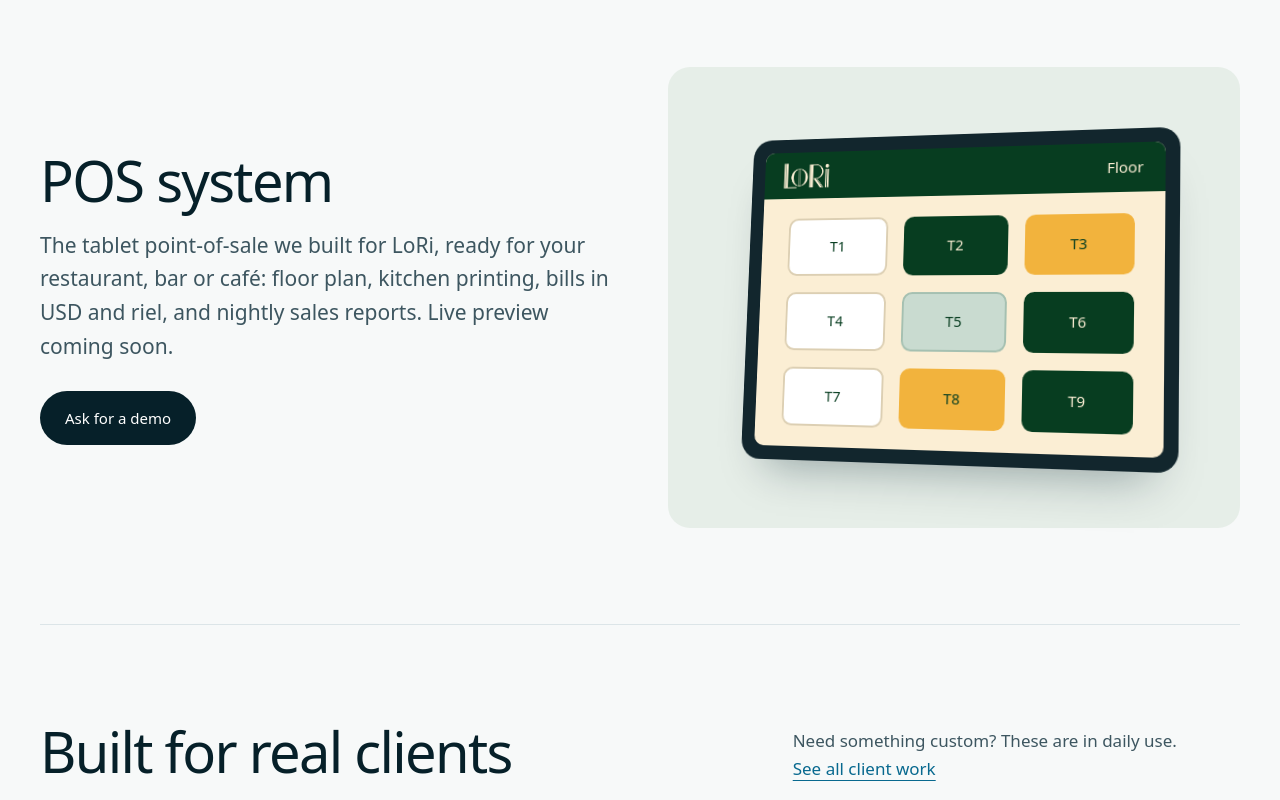
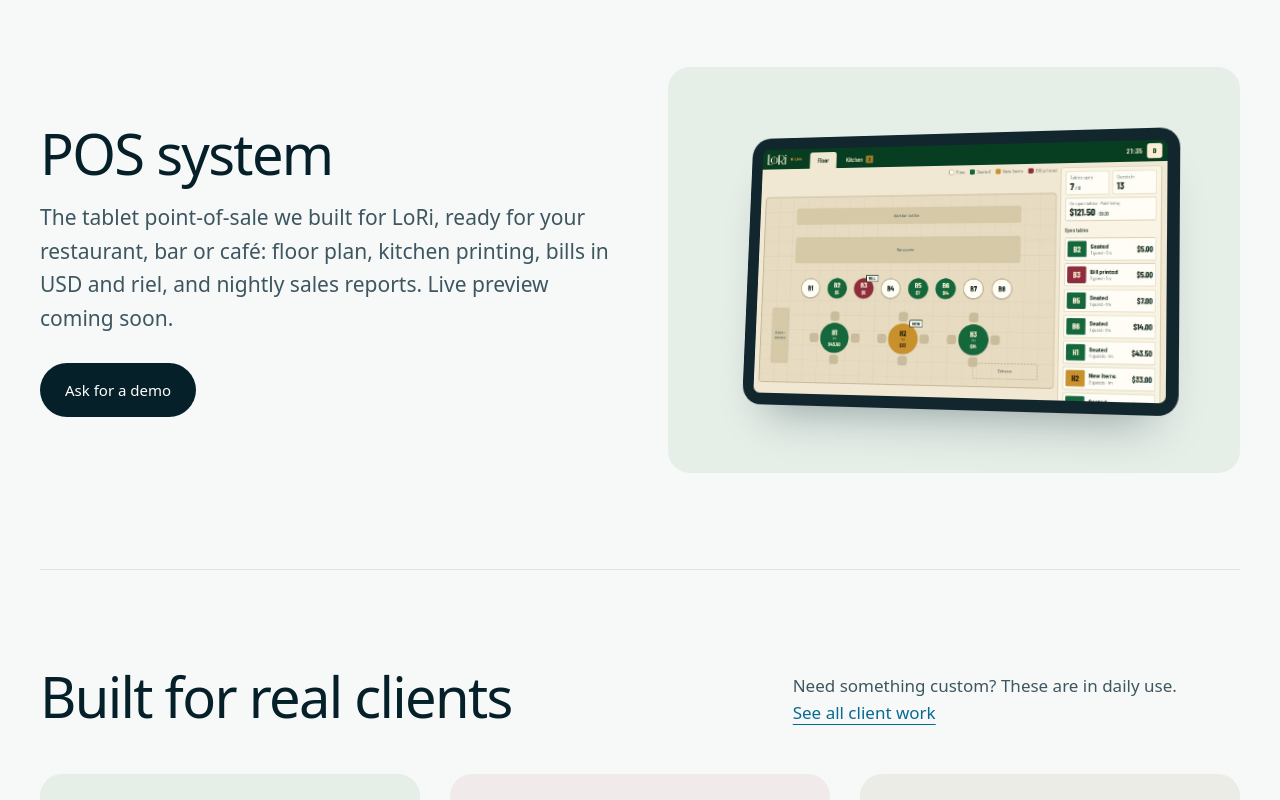
Before and after one commit to Pitou911/camboweb-showcase, a React (Vite) app: page / in a window 1280 px wide. Shown: the part 2960-3760 px from the top of the page. Built offline with nearby package versions, Linux system fonts and the light colour scheme; a web font is replaced by a local one.

Commit message:
Use real LoRi POS screens (floor plan, order) captured from the app with sample orders

```diff
--- a/src/components/Devices.jsx
+++ b/src/components/Devices.jsx
@@ -1,20 +1,11 @@
 // Device mock-ups that hold each project's real UI. Pure CSS, no images of devices.
 
-const TABLES = ['free', 'seated', 'new', 'free', 'billed', 'seated', 'free', 'new', 'seated']
-
-export function Tablet() {
+// LoRi's real floor plan, captured from the app with sample orders.
+export function Tablet({ src = '/img/lori-floor.jpg' }) {
   return (
     <div className="dev dev-tablet">
-      <div className="screen lori-screen">
-        <div className="lori-top">
-          <img src="/img/lori-wordmark.png" alt="" />
-          <span>Floor</span>
-        </div>
-        <div className="lori-grid">
-          {TABLES.map((s, i) => (
-            <span key={i} className={`tbl tbl-${s}`}>T{i + 1}</span>
-          ))}
-        </div>
+      <div className="screen">
+        <img src={src} alt="" />
       </div>
     </div>
   )
--- a/src/data/projects.js
+++ b/src/data/projects.js
@@ -15,6 +15,10 @@ export const projects = [
     cover: 'lori',
     accent: '#073D20',
     logo: '/img/lori-wordmark.png',
+    screens: [
+      ['/img/lori-floor.jpg', 'Floor plan: every table’s status and bill at a glance'],
+      ['/img/lori-order.jpg', 'Taking an order: menu by category, rounds sent to bar and kitchen'],
+    ],
     testimonial: null, // TODO: add client quote
     goal:
       'LoRi was a new bar-restaurant that needed an affordable way to take orders, get food tickets to a kitchen one floor up, and close out bills without paper notes or a costly subscription POS. The owner wanted a system the bartender could run from a single tablet, on hosting the owner pays for directly.',
--- a/src/index.css
+++ b/src/index.css
@@ -103,16 +103,9 @@ h1, h2, h3 { font-family: var(--display); font-weight: 400; line-height: 1.08; l
 .rise, .cover-dev, .pos-dev { container-type: inline-size; }
 .dev { position: relative; container-type: inline-size; box-shadow: 0 30px 44px -26px rgba(6, 32, 41, 0.38); }
 .screen { overflow: hidden; }
-.dev-tablet { aspect-ratio: 4 / 3; padding: 3.2cqw; border-radius: 4.5cqw; background: #12262d; }
-.dev-tablet .screen { height: 100%; border-radius: 2.4cqw; }
-.lori-screen { display: flex; flex-direction: column; background: #fbeed4; }
-.lori-top { display: flex; align-items: center; justify-content: space-between; padding: 0 5cqw; height: 16%; background: #073d20; color: #fbeed4; font-size: 3.6cqw; font-weight: 400; }
-.lori-top img { height: 55%; width: auto; }
-.lori-grid { flex: 1; display: grid; grid-template-columns: repeat(3, 1fr); gap: 4cqw; padding: 5cqw 7cqw; }
-.tbl { display: grid; place-items: center; border-radius: 2.5cqw; font-size: 3.6cqw; font-weight: 500; color: #073d20; background: #fff; border: 0.6cqw solid #dccfb3; }
-.tbl-seated { background: #073d20; color: #fbeed4; border-color: #073d20; }
-.tbl-new { background: #f2b33d; border-color: #f2b33d; }
-.tbl-billed { background: #c9dbd0; border-color: #a5c0b1; }
+.dev-tablet { aspect-ratio: 16 / 10; padding: 2.6cqw; border-radius: 4.5cqw; background: #12262d; }
+.dev-tablet .screen { height: 100%; border-radius: 1.6cqw; }
+.dev-tablet img, .dev-window img { width: 100%; height: 100%; object-fit: cover; object-position: top left; }
 .dev-window { border-radius: 2.6cqw; background: #fff; border: 1px solid var(--line); overflow: hidden; }
 .window-bar { display: flex; gap: 1.4cqw; padding: 1.8cqw 2.4cqw; background: #f1f5f6; border-bottom: 1px solid var(--line); }
 .window-bar i { width: 2cqw; height: 2cqw; border-radius: 50%; background: #cfd9dd; }
@@ -392,3 +385,9 @@ h1, h2, h3 { font-family: var(--display); font-weight: 400; line-height: 1.08; l
   .home-hero .page-hero-grid { grid-template-columns: minmax(0, 1fr); }
   .showcase { max-width: 560px; }
 }
+
+/* project page: real screens */
+.screens { display: grid; grid-template-columns: repeat(2, minmax(0, 1fr)); gap: 20px; }
+.screens figure { border-radius: var(--r-md); overflow: hidden; border: 1px solid var(--line); background: var(--raised); }
+.screens figcaption { padding: 12px 16px; font-size: 14px; color: var(--ink-2); border-top: 1px solid var(--line); }
+@media (max-width: 720px) { .screens { grid-template-columns: minmax(0, 1fr); } }
--- a/src/pages/Project.jsx
+++ b/src/pages/Project.jsx
@@ -51,6 +51,17 @@ export default function Project() {
         </ul>
       </section>
 
+      {p.screens && (
+        <section className="wrap row">
+          <h2>Real screens</h2>
+          <div className="screens">
+            {p.screens.map(([src, cap]) => (
+              <figure key={src}><img src={src} alt={cap} loading="lazy" /><figcaption>{cap}</figcaption></figure>
+            ))}
+          </div>
+        </section>
+      )}
+
       <section className="wrap row">
         <h2>Hard problems we solved</h2>
         <div className="problems">
```
Also changed, not shown: public/img/lori-floor.jpg (added), public/img/lori-order.jpg (added).
